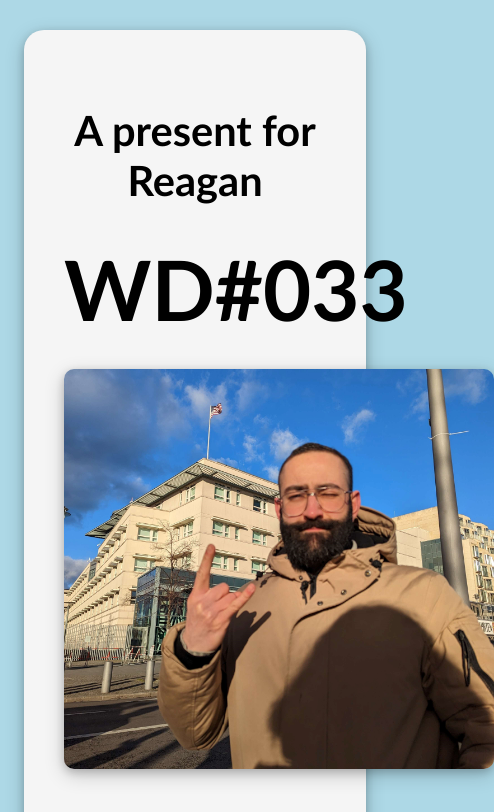
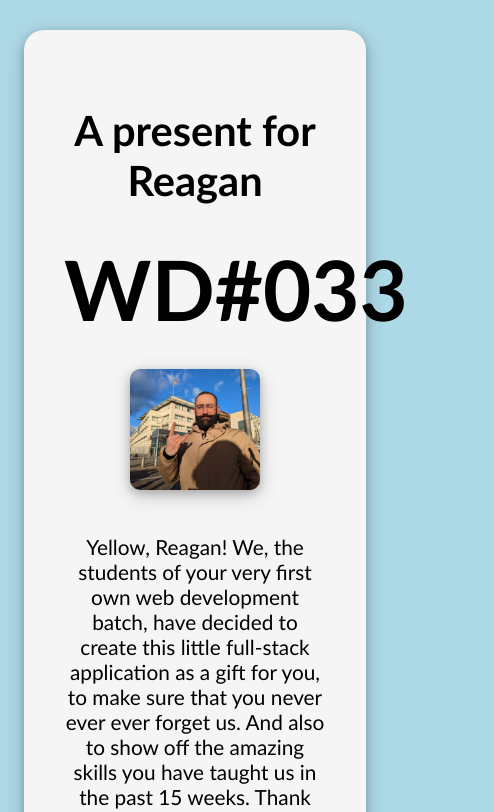
Before and after one commit to oh-ve/a-present-frontend, a React (Create React App) app: page / in a window 390 px wide. Shown: the top 812 px of the page, 494 px wide, since content can reach past the window. Built offline with nearby package versions, Linux system fonts and the light colour scheme; no server answers.

Commit message:
responsivenes

```diff
--- a/src/Dark.css
+++ b/src/Dark.css
@@ -191,9 +191,23 @@ body p {
     margin: 30px auto;
   }
 
+  .Home.dark {
+    width: 70%;
+  }
+
   .Students {
     width: 70%;
     margin: 30px auto;
+  }
+
+  .Home img {
+    width: 50%;
+    height: auto;
+  }
+
+  .Home.dark img {
+    width: 50%;
+    height: auto;
   }
 }
 
```
